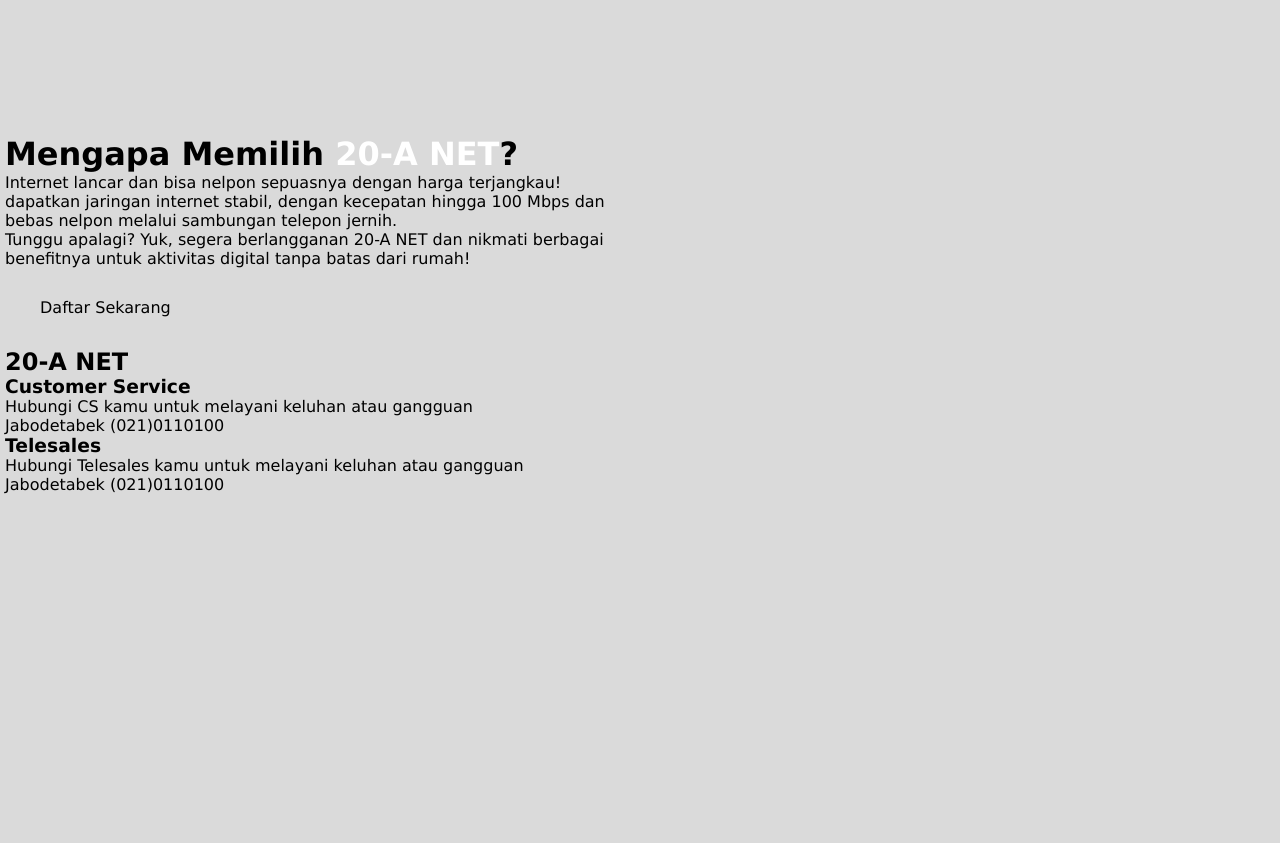
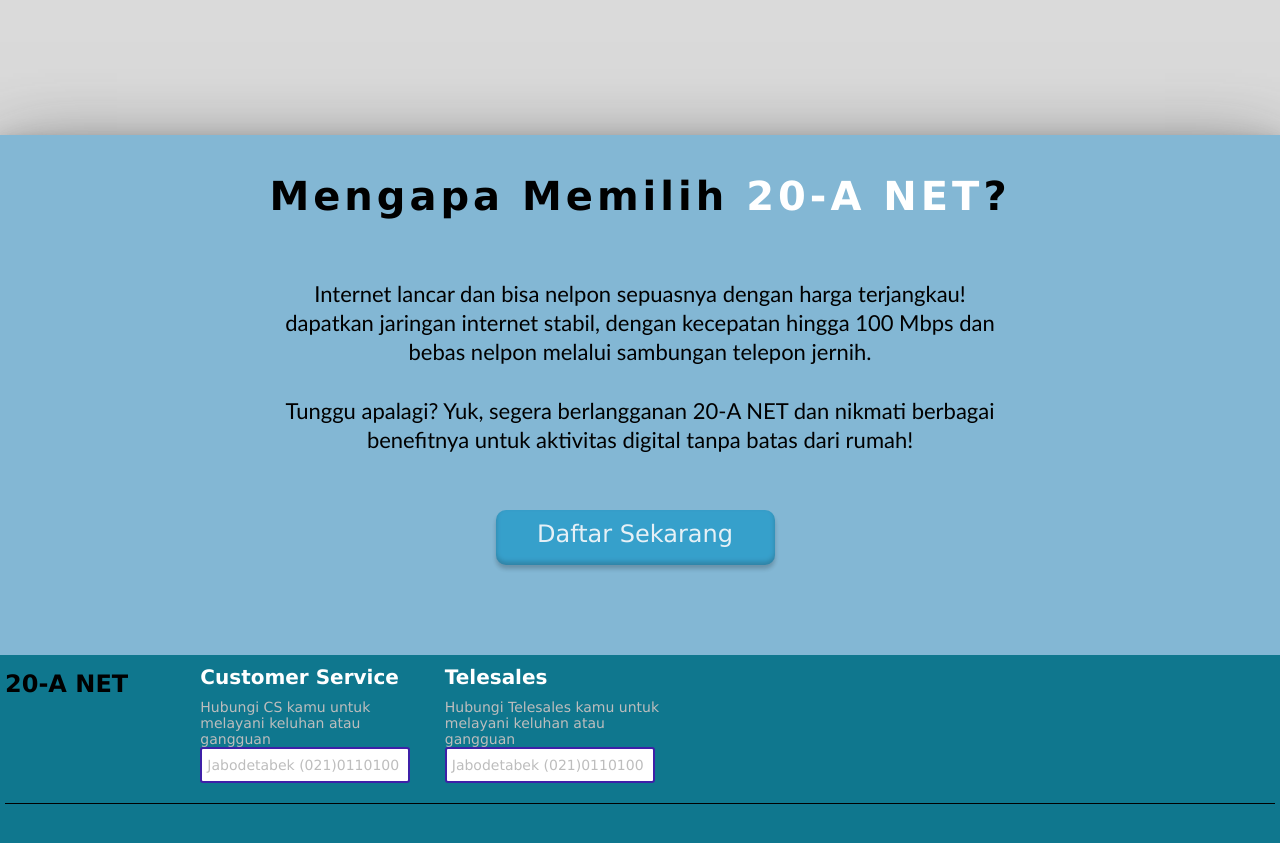
Before and after one commit to firmanAndrian/timA20.github.io, a plain HTML site: page index.html in a window 1280 px wide. Shown: the part 1440-2283 px from the top of the page. Before the commit the page ends 1934 px from the top, so only its background shows below. Drawn offline with Linux system fonts and the light colour scheme.

Commit message:
Update first.css
menambahkan css untuk profil pt dan footer

```diff
--- a/first.css
+++ b/first.css
@@ -352,3 +352,105 @@
 .pilih:active {
   background: #4c8f9e;
 }
+
+/* profil pt */
+.profil {
+  background-color: #83b7d4;
+  height: 520px;
+  width: 100%;
+  box-shadow: 0px 22px 77px rgba(100, 100, 100, 0.96),
+    0px 17.3745px 27.2324px rgba(0, 0, 0, 0.464223),
+    0px 14.3686px 16.7159px rgba(0, 0, 0, 0.320852),
+    0px 12.1835px 11.8797px rgba(0, 0, 0, 0.225769),
+    0px 9.82926px 8.64195px rgba(0, 0, 0, 0.153357),
+    0px 6.99119px 5.83502px rgba(0, 0, 0, 0.0942912),
+    0px 3.68795px 3.0175px rgba(0, 0, 0, 0.0440298);
+}
+.main-profil {
+  height: 100%;
+  text-align: center;
+  width: 848px;
+  margin: 0 auto;
+}
+.main-profil h1 {
+  padding-top: 38px;
+  font-size: 40px;
+  margin: 60px 0;
+  letter-spacing: 4px;
+}
+.main-profil p {
+  font-weight: 400;
+  font-size: 22px;
+  line-height: 29px;
+  margin-bottom: 30px;
+  font-family: "Gill Sans", "Gill Sans MT", Calibri, "Trebuchet MS", sans-serif;
+  font-style: normal;
+}
+.regis {
+  text-align: center;
+  color: white;
+  background-color: rgb(36, 155, 202);
+  box-shadow: 0px 4px 4px rgba(0, 0, 0, 0.25),
+    inset 0px -3px 5px rgba(0, 0, 0, 0.25);
+  display: inline-block;
+  line-height: 33px;
+  margin-top: 26px;
+  width: 279px;
+  height: 55px;
+  font-size: 24px;
+  border-radius: 10px;
+  opacity: 0.8;
+}
+.regis:active {
+  position: relative;
+  top: 6px;
+  background-color: rgb(28, 107, 138);
+}
+/* footer */
+footer {
+  background-color: #0f778e;
+  height: 211px;
+}
+.foot-main{
+  border-bottom: 1px solid black;
+  padding-bottom: 20px;
+}
+.atas {
+  display: flex;
+  flex-wrap: wrap;
+  width: 672px;
+}
+.tim {
+  color: black;
+  margin-right: 60px;
+  margin-top: 15px;
+}
+.foot {
+  width: 220px;
+  margin: 0 auto;
+}
+.foot h3 {
+  color: white;
+  font-weight: 600;
+  font-size: 20px;
+  margin: 10px 0;
+}
+.foot p {
+  color: rgb(189, 189, 189);
+
+  font-size: 14px;
+}
+.btnn {
+  padding: 8px 5px;
+  margin-right: 10px;
+  border-radius: 3px;
+  background-color: white;
+
+  border: 2px solid rgb(62, 32, 168);
+}
+.tl:hover {
+  color: black;
+}
+.cs:hover {
+  color: black;
+}
```
